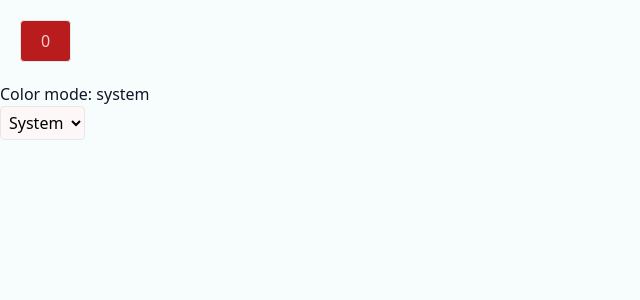
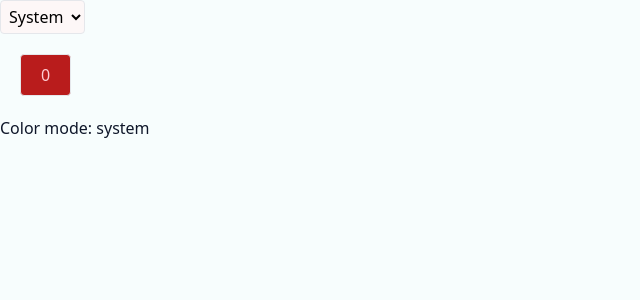
Before and after one commit to PassiDel/accessicity, a Nuxt app: page / in a window 1280 px wide. Shown: the top 300 px of the page, without its empty margins (0-640 px from the left). Built offline with nearby package versions, Linux system fonts and the light colour scheme.

Commit message:
Add pages to vue frontend

```diff
--- a/app.vue
+++ b/app.vue
@@ -7,22 +7,9 @@ useHead({
   }
 })
 
-
-const count = ref(0)
-
 </script>
 
 <template>
-  <div>
-    <button
-        class="border rounded px-5 py-2 m-5
-        bg-red-700
-        hover:bg-yellow-600
-        text-rose-200
-        transition duration-300 ease-out"
-        @click.prevent="count++"
-    >{{ count }}</button>
-    <h1 class="text-slate-900 dark:text-white">Color mode: {{ $colorMode.preference }}</h1>
   <select v-model="colorMode.preference"
           class="p-1 rounded border
             bg-mexican-red-50
@@ -35,6 +22,8 @@ const count = ref(0)
     <option value="dark">Dark</option>
     <option value="sepia">Sepia</option>
   </select>
+  <NuxtLayout>
+    <NuxtPage/>
+  </NuxtLayout>
 
-  </div>
 </template>
--- /dev/null
+++ b/pages/index.vue
@@ -0,0 +1,25 @@
+<script setup lang="ts">
+const colorMode = useColorMode()
+
+const count = ref(0)
+</script>
+
+<template>
+
+  <div>
+    <button
+        class="border rounded px-5 py-2 m-5
+        bg-red-700
+        hover:bg-yellow-600
+        text-rose-200
+        transition duration-300 ease-out"
+        @click.prevent="count++"
+    >{{ count }}</button>
+    <h1 class="text-slate-900 dark:text-white">Color mode: {{ $colorMode.preference }}</h1>
+
+  </div>
+</template>
+
+<style scoped>
+
+</style>
--- /dev/null
+++ b/pages/login.vue
@@ -0,0 +1,11 @@
+<script setup lang="ts">
+
+</script>
+
+<template>
+<h1>test</h1>
+</template>
+
+<style scoped>
+
+</style>
--- /dev/null
+++ b/pages/profile.vue
@@ -0,0 +1,10 @@
+<template>
+  <h1>profile</h1>
+</template>
+<script setup lang="ts">
+
+const router = useRouter()
+definePageMeta({
+  middleware: "auth"
+})
+</script>
```
Also changed, not shown: middleware/auth.ts (added, +8 -0 lines). Lines whose indentation alone changed are shown as unchanged.
